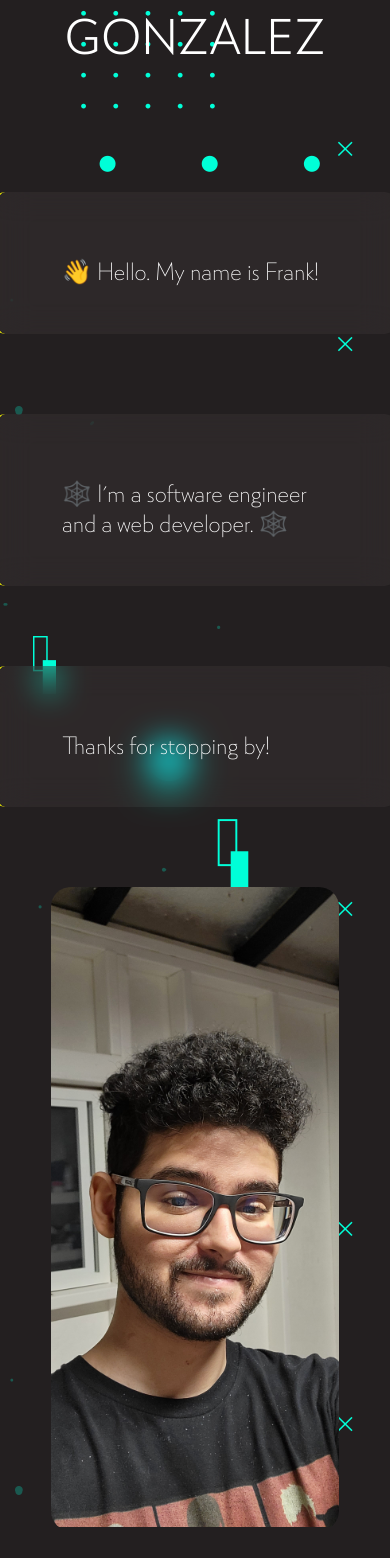
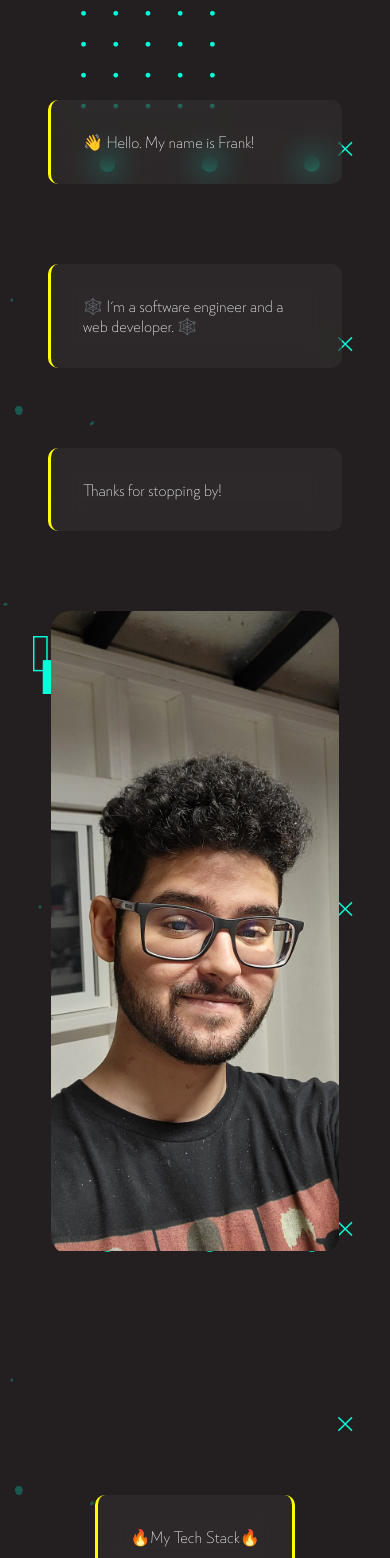
Before and after one commit to dangersflow/personal-site-final, a Next.js app: page / in a window 390 px wide. Shown: the part 150-1708 px from the top of the page. Built offline with nearby package versions, Linux system fonts and the light colour scheme; what react-sweet-state would draw is missing.

Commit message:
restyled some components for responsive design

```diff
--- a/components/MainStyledComponents.jsx
+++ b/components/MainStyledComponents.jsx
@@ -11,6 +11,13 @@ export const StyledContentColumn = styled(motion.div)`
     z-index: 1;
 
     max-width: 150rem;
+
+    @media(min-width: 0px) {
+      padding: 3rem;
+    }
+    @media(min-width: 768px) {
+      padding: 5rem;
+    }
 }`;
 
 export const StyledContentColumnTimeline = styled(motion.div)`
@@ -41,7 +48,15 @@ export const StyledHeader = styled(motion.div)`
     color: white;
     text-align: center;
 
-    @media (max-width: 767px) {
+    @media (min-width: 0px) {
+        font-size: 2rem;
+        padding-bottom: 1.5rem;
+    }
+    @media (min-width: 400px){
+        font-size: 2.5rem;
+        padding-bottom: 2rem;
+    }
+    @media (min-width: 767px) {
       font-size: 3rem;
       padding-bottom: 3rem;
     }
@@ -162,10 +177,19 @@ export const StyledBodyRight = styled(motion.div)`
     border-radius: 10px;
     border-right: 3px solid yellow;
 
+    @media (min-width: 0px) {
+      font-size: 1rem;
+      padding: 2rem;
+      margin-right: 0rem;
+    }
+    @media (min-width: 400px) {
+      font-size: 1.2rem;
+      padding: 2rem;
+    }
     @media (min-width: 767px) {
-      padding-bottom: 3rem;
-      font-size: 1rem;
-      margin-left: 0rem;
+      padding: 4rem;
+      font-size: 1.5rem;
+      margin-left: 50%;
     }
     @media (min-width: 768px) {
       padding: 4rem;
@@ -197,11 +221,19 @@ export const StyledBodyLeft = styled(motion.div)`
     border-radius: 10px;
     border-left: 3px solid yellow;
 
-    @media (max-width: 767px) {
+    @media (min-width: 0px) {
+      font-size: 1rem;
+      padding: 2rem;
+      margin-right: 0rem;
+    }
+    @media (min-width: 400px) {
+      font-size: 1.2rem;
+      padding: 2rem;
+    }
+    @media (min-width: 767px) {
       padding: 4rem;
-      padding-bottom: 3rem;
       font-size: 1.5rem;
-      margin-right: 0rem;
+      margin-right: 50%;
     }
     @media (min-width: 768px) {
       font-size: 1.5rem;
@@ -224,14 +256,21 @@ export const StyledBodyLeftAlt = styled(motion.div)`
   color: white;
   padding: 4rem;
   position: relative;
-    background-color: rgba(76, 67, 70, .25);
+  background-color: rgba(76, 67, 70, 0.25);
   backdrop-filter: blur(15px);
   border-radius: 10px;
   border-left: 3px solid yellow;
 
-    @media (max-width: 767px) {
+  @media (min-width: 0px) {
+    font-size: 1rem;
+    padding: 2rem;
+  }
+  @media (min-width: 400px) {
+    font-size: 1.2rem;
+    padding: 2rem;
+  }
+    @media (min-width: 767px) {
       padding: 4rem;
-      padding-bottom: 3rem;
       font-size: 1.5rem;
       margin-right: 0rem;
     }
@@ -248,7 +287,8 @@ export const StyledBodyLeftAlt = styled(motion.div)`
     }
     @media (min-width: 2560px) {
     }
-}`;
+  }
+`;
 
 export const StyledBodyCenter = styled(motion.div)`
     font-size: 2rem;
@@ -263,7 +303,15 @@ export const StyledBodyCenter = styled(motion.div)`
     border-left: 3px solid yellow;
     border-right: 3px solid yellow;
 
-    @media (max-width: 767px) {
+    @media (min-width: 0px) {
+      font-size: 1rem;
+      padding: 2rem;
+    }
+    @media (min-width: 400px) {
+      font-size: 1.2rem;
+      padding: 2rem;
+    }
+    @media (min-width: 767px) {
       padding: 4rem;
       padding-bottom: 3rem;
       font-size: 1.5rem;
@@ -347,3 +395,16 @@ export const TechBubble = styled(motion.a)`
   background-color: white;
   border-radius: 50px;
 `;
+
+export const DoubleColumnStyleCol = styled(motion.div)`
+  display: flex;
+  flex-direction: column;
+  position: relative;
+  align-items: space-evenly;
+  justify-content: space-evenly;
+  width: 50%;
+
+  @media (max-width: 1023px) {
+    width: 100%;
+  }
+`;
--- a/components/PageContent/HomeContent.jsx
+++ b/components/PageContent/HomeContent.jsx
@@ -19,6 +19,7 @@ import {
   StyledContentColumn,
   StyledBodyCenter,
   StyledBodyLeftAlt,
+  DoubleColumnStyleCol,
 } from "../MainStyledComponents";
 import TechBubble from "../TechBubble";
 
@@ -46,13 +47,12 @@ export default function HomeContent() {
           flexWrap: "wrap",
         }}
       >
-        <Col
+        <DoubleColumnStyleCol
           style={{
             height: "100%",
-            width: "50%",
             alignItems: "space-evenly",
             justifyContent: "space-evenly",
-            minWidth: "400px",
+            minWidth: "200px",
           }}
         >
           <div style={{ paddingBottom: "5rem" }} />
@@ -81,15 +81,13 @@ export default function HomeContent() {
             transition={{ delay: 0.4 }}
           >{`Thanks for stopping by! \n`}</StyledBodyLeftAlt>
           <div style={{ paddingBottom: "5rem" }} />
-        </Col>
-        <Col
+        </DoubleColumnStyleCol>
+        <DoubleColumnStyleCol
           style={{
             display: "flex",
             alignItems: "center",
             justifyContent: "center",
-            width: "50%",
-            minWidth: "400px",
-            minHeight: "600px",
+            minWidth: "300px",
           }}
         >
           {/* <motion.div
@@ -121,7 +119,7 @@ export default function HomeContent() {
               <StyledImage src={ProfilePic.src} alt="Frank's Profile" />
             </div>
           </motion.div>
-        </Col>
+        </DoubleColumnStyleCol>
       </Row>
       <div style={{ paddingBottom: "5rem" }} />
       <StyledBodyCenter
@@ -137,8 +135,6 @@ export default function HomeContent() {
         style={{
           display: "flex",
           width: "100%",
-          paddingTop: "5rem",
-          paddingBottom: "5rem",
           alignItems: "center",
           justifyContent: "space-evenly",
           flexWrap: "wrap",
--- a/components/SideBarContent/MainSideBarDesktop.jsx
+++ b/components/SideBarContent/MainSideBarDesktop.jsx
@@ -40,6 +40,7 @@ const StyledSideBar = styled(Col)`
 
 export default function MainSideBarDesktop() {
   return (
+    <>
       <StyledSideBar>
         <SideBarHome />
         <SideBarDivider />
@@ -49,5 +50,6 @@ export default function MainSideBarDesktop() {
         <SideBarDivider />
         <SideBarContact />
       </StyledSideBar>
+    </>
   );
 }
--- a/components/SideBarContent/SideBar.jsx
+++ b/components/SideBarContent/SideBar.jsx
@@ -9,5 +9,9 @@ export default function SideBar() {
   const isBigScreen = useMediaQuery({ query: "(min-width: 1824px)" });
   const isTabletOrMobile = useMediaQuery({ query: "(max-width: 1023px)" });
 
-  return isTabletOrMobile ? <MainSideBarMobile /> : <MainSideBarDesktop />;
+  return (
+    <header>
+      {isTabletOrMobile ? <MainSideBarMobile /> : <MainSideBarDesktop />}
+    </header>
+  );
 }
```
Lines whose indentation alone changed are shown as unchanged.
